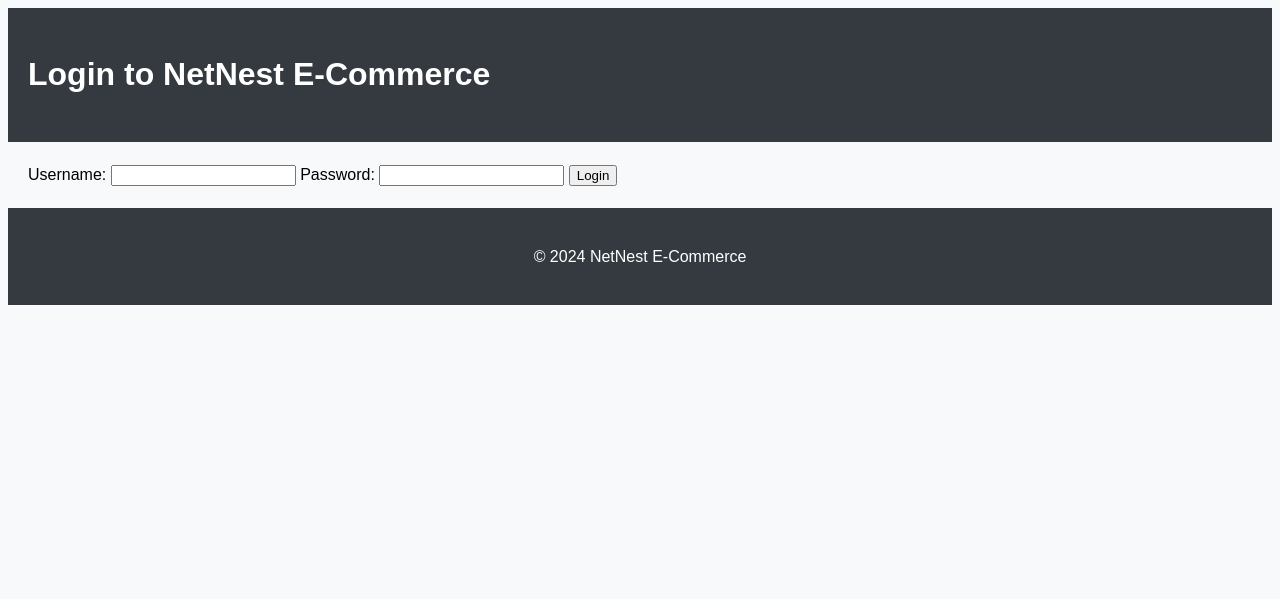
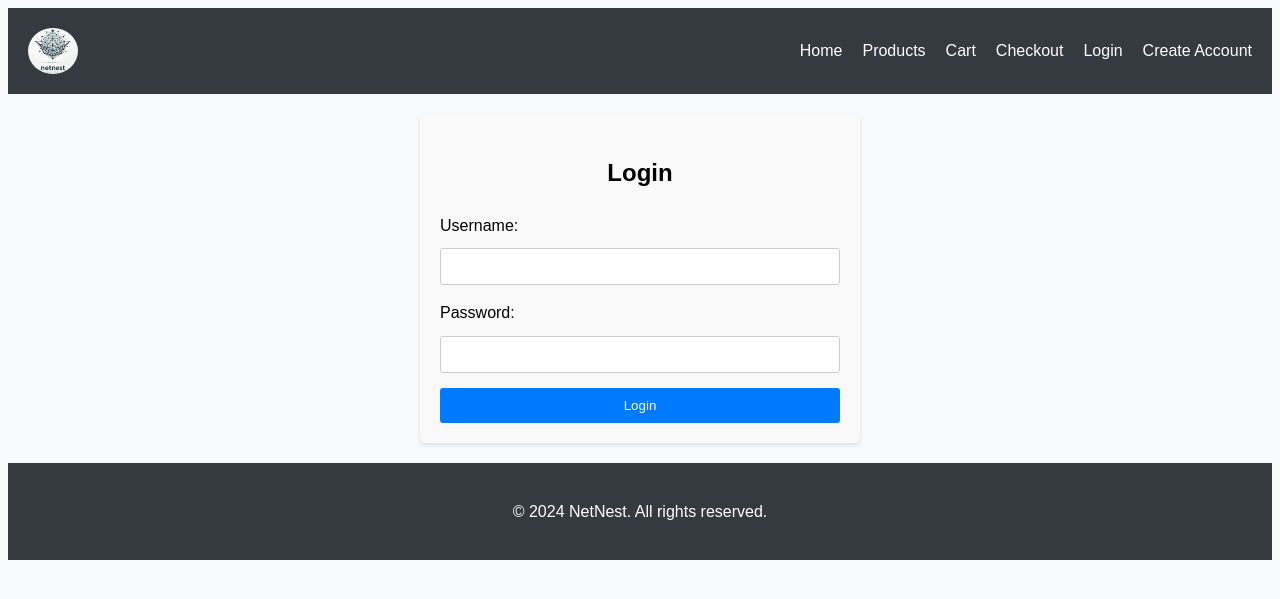
Before and after one commit to Gilfoye-CentriX/NetNest_e_Commerce, a Flask app: page /auth/login in a window 1280 px wide. Shown: the top 599 px of the page. Run offline with Flask 3, Linux system fonts and the light colour scheme.

Commit message:
update cart

```diff
--- a/app/templates/login.html
+++ b/app/templates/login.html
@@ -2,24 +2,84 @@
 <html lang="en">
 <head>
     <meta charset="UTF-8">
-    <title>Login - NetNest E-Commerce</title>
+    <meta name="viewport" content="width=device-width, initial-scale=1.0">
+    <title>Login - NetNest</title>
     <link rel="stylesheet" href="{{ url_for('static', filename='css/general_style.css') }}">
+    <style>
+        .login-form {
+            max-width: 400px;
+            margin: 0 auto;
+            padding: 20px;
+            background-color: #f9f9f9;
+            border-radius: 5px;
+            box-shadow: 0 2px 4px rgba(0, 0, 0, 0.1);
+        }
+
+        .login-form h2 {
+            margin-bottom: 20px;
+            text-align: center;
+        }
+
+        .login-form label {
+            display: block;
+            margin-bottom: 10px;
+        }
+
+        .login-form input[type="text"],
+        .login-form input[type="password"] {
+            width: 100%;
+            padding: 10px;
+            margin-bottom: 15px;
+            border: 1px solid #ccc;
+            border-radius: 3px;
+            box-sizing: border-box;
+        }
+
+        .login-form button {
+            width: 100%;
+            padding: 10px;
+            background-color: #007bff;
+            color: #fff;
+            border: none;
+            border-radius: 3px;
+            cursor: pointer;
+        }
+
+        .login-form button:hover {
+            background-color: #0056b3;
+        }
+    </style>
 </head>
 <body>
     <header>
-        <h1>Login to NetNest E-Commerce</h1>
+        <div class="logo">
+            <img src="{{ url_for('static', filename='images/NetNest-logo.jpg') }}" alt="NetNest Logo" class="logo-img">
+        </div>
+        <nav>
+            <ul>
+				<li><a href="{{ url_for('main.home') }}">Home</a></li>
+                <li><a href="{{ url_for('products.show_products') }}">Products</a></li>
+                <li><a href="{{ url_for('cart.view_cart') }}">Cart</a></li>
+                <li><a href="{{ url_for('checkout.view_checkout') }}">Checkout</a></li>
+                <li><a href="{{ url_for('auth.login') }}">Login</a></li>
+                <li class="active"><a href="{{ url_for('auth.register') }}">Create Account</a></li>
+            </ul>
+        </nav>
     </header>
     <main>
-        <form method="post" action="/auth/login">
+        <section class="login-form">
+            <h2>Login</h2>
+            <form action="login_process.php" method="POST">
                 <label for="username">Username:</label>
                 <input type="text" id="username" name="username" required>
                 <label for="password">Password:</label>
                 <input type="password" id="password" name="password" required>
                 <button type="submit">Login</button>
             </form>
+        </section>
     </main>
     <footer>
-        <p>&copy; 2024 NetNest E-Commerce</p>
+        <p>&copy; 2024 NetNest. All rights reserved.</p>
     </footer>
 </body>
 </html>
```
Also changed, not shown: app/templates/cart/view_cart.html (added, +46 -0 lines), app/templates/login1.html (added, +25 -0 lines), app/templates/view_cart.html (renamed from app/templates/cart.html). Lines whose indentation alone changed are shown as unchanged.
